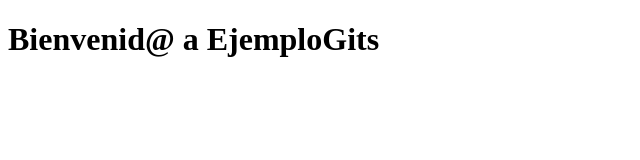
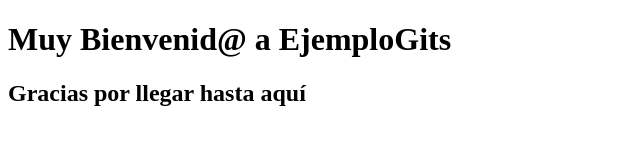
Before and after one commit to Valentinamoret/ejemploGits, a plain HTML site: page index.html in a window 1280 px wide. Shown: the whole page, without its empty margins (0-640 px from the left). Drawn offline with Linux system fonts and the light colour scheme.

Commit message:
Commit linea H2

```diff
--- a/index.html
+++ b/index.html
@@ -6,6 +6,7 @@
     <title>Ejemplo Gits</title>
 </head>
 <body>
-    <h1>Bienvenid@ a EjemploGits</h1>
+    <h1>Muy Bienvenid@ a EjemploGits</h1>
+    <h2>Gracias por llegar hasta aquí</h2>
 </body>
 </html>
```
